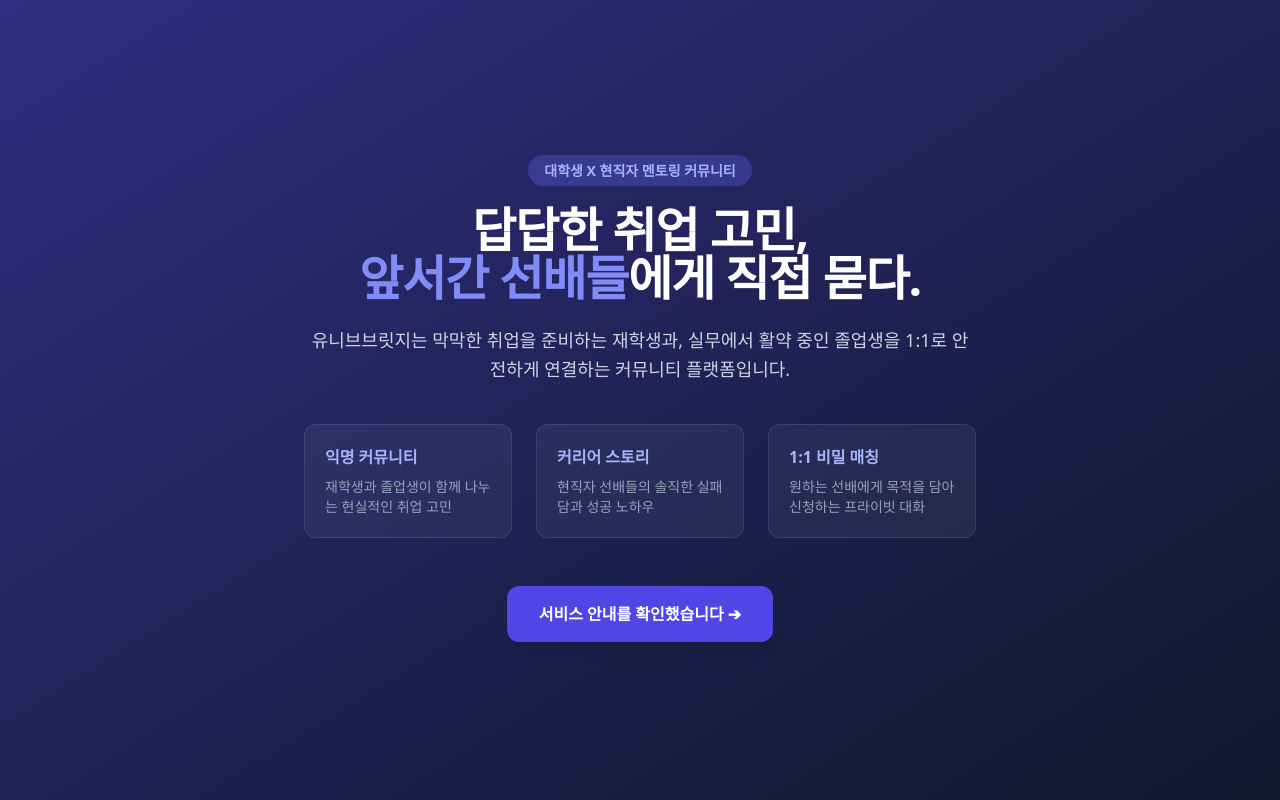
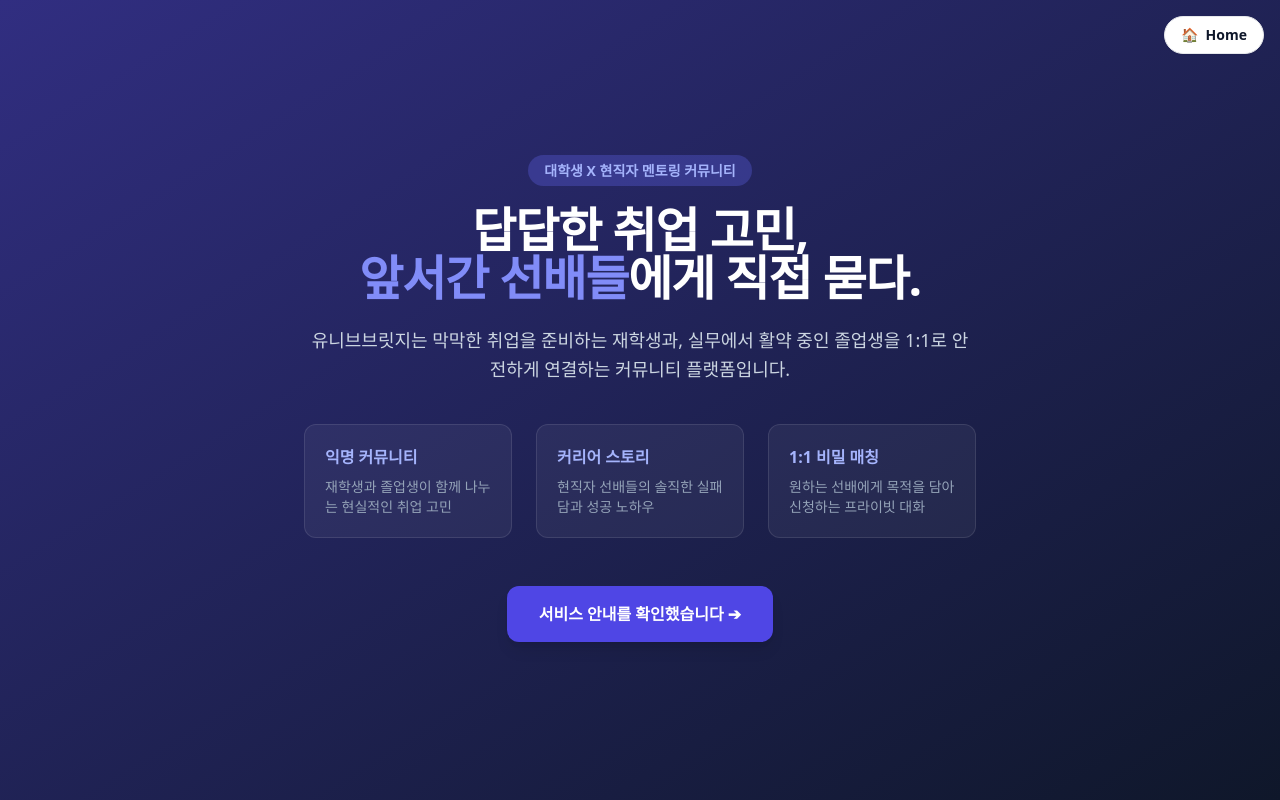
Before and after one commit to johnhwang20221847/jobclass-web, a React (Vite) app: page / in a window 1280 px wide. Built offline with nearby package versions, Linux system fonts and the light colour scheme; the HTML template or start-up script is replaced by a standard one.

Commit message:
Update App.jsx

```diff
--- a/src/App.jsx
+++ b/src/App.jsx
@@ -11,32 +11,50 @@
   const [currentTab, setCurrentTab] = useState('community'); // community, career, matching, myhome
   const [user, setUser] = useState(null); // 로그인 유저 정보 (role: 'student' 또는 'alumni')
 
-  // 1. 서비스 소개 진입 화면
-  if (step === 'landing') {
-    return <Landing onNext={() => setStep('auth')} />;
-  }
+  return (
+    // 화면 전체를 relative로 감싸서 홈 버튼이 항상 우측 상단에 절대 위치로 고정되게 만듭니다.
+    <div className="relative min-h-screen">
 
-  // 2. 로그인 / 회원가입 화면
-  if (step === 'auth') {
-    return <Auth onLogin={(loggedInUser) => {
+      {/* ================= 우측 상단 홈 버튼 고정 ================= */}
+      <a
+        href="https://yeonseohwang.xyz"
+        className="absolute top-4 right-4 z-50 flex items-center gap-2 bg-white text-slate-900 border border-gray-200 font-semibold px-4 py-2 rounded-full shadow-sm hover:bg-gray-50 transition-all text-sm"
+      >
+        <span>🏠</span>
+        <span>Home</span>
+      </a>
+      {/* ======================================================= */}
+
+
+      {/* 1. 서비스 소개 진입 화면 */}
+      {step === 'landing' && (
+        <Landing onNext={() => setStep('auth')} />
+      )}
+
+      {/* 2. 로그인 / 회원가입 화면 */}
+      {step === 'auth' && (
+        <Auth onLogin={(loggedInUser) => {
           setUser(loggedInUser);
           setStep('main');
-    }} />;
-  }
+        }} />
+      )}
 
-  // 3. 메인 서비스 화면 (로그인 완료 후)
-  return (
+      {/* 3. 메인 서비스 화면 (로그인 완료 후) */}
+      {step === 'main' && user && (
         <div className="min-h-screen bg-gray-50 flex flex-col">
           {/* 글로벌 네비게이션 바 */}
           <header className="bg-white shadow-sm px-6 py-4 flex justify-between items-center">
             <h1 className="text-xl font-bold text-indigo-600">Univ-Bridge</h1>
-        <nav className="flex space-x-6">
+
+            {/* 상단 버튼과의 겹침 방지를 위해 오른쪽 마진(pr-24)을 살짝 주었습니다 */}
+            <nav className="flex space-x-6 pr-24">
               <button onClick={() => setCurrentTab('community')} className={`font-medium ${currentTab === 'community' ? 'text-indigo-600' : 'text-gray-500'}`}>커뮤니티</button>
               <button onClick={() => setCurrentTab('career')} className={`font-medium ${currentTab === 'career' ? 'text-indigo-600' : 'text-gray-500'}`}>커리어</button>
               <button onClick={() => setCurrentTab('matching')} className={`font-medium ${currentTab === 'matching' ? 'text-indigo-600' : 'text-gray-500'}`}>1:1 매칭</button>
               <button onClick={() => setCurrentTab('myhome')} className={`font-medium ${currentTab === 'myhome' ? 'text-indigo-600' : 'text-gray-500'}`}>마이홈</button>
             </nav>
-        <div className="text-sm text-gray-600">
+
+            <div className="text-sm text-gray-600 hidden md:block">
               <span className="font-semibold">{user.name}</span>({user.role === 'student' ? '재학생' : '졸업생'})
             </div>
           </header>
@@ -49,5 +67,8 @@
             {currentTab === 'myhome' && <MyHome user={user} />}
           </main>
         </div>
+      )}
+
+    </div>
   );
 }
```
Lines whose indentation alone changed are shown as unchanged.
